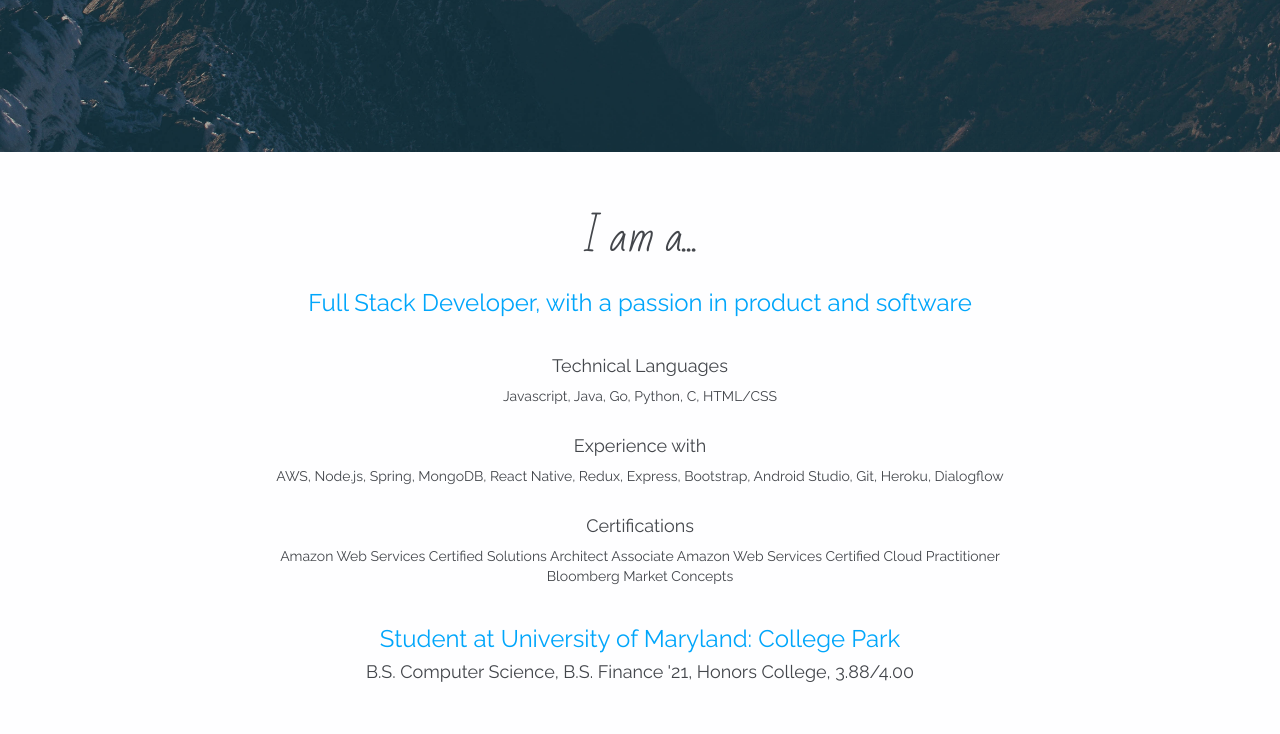
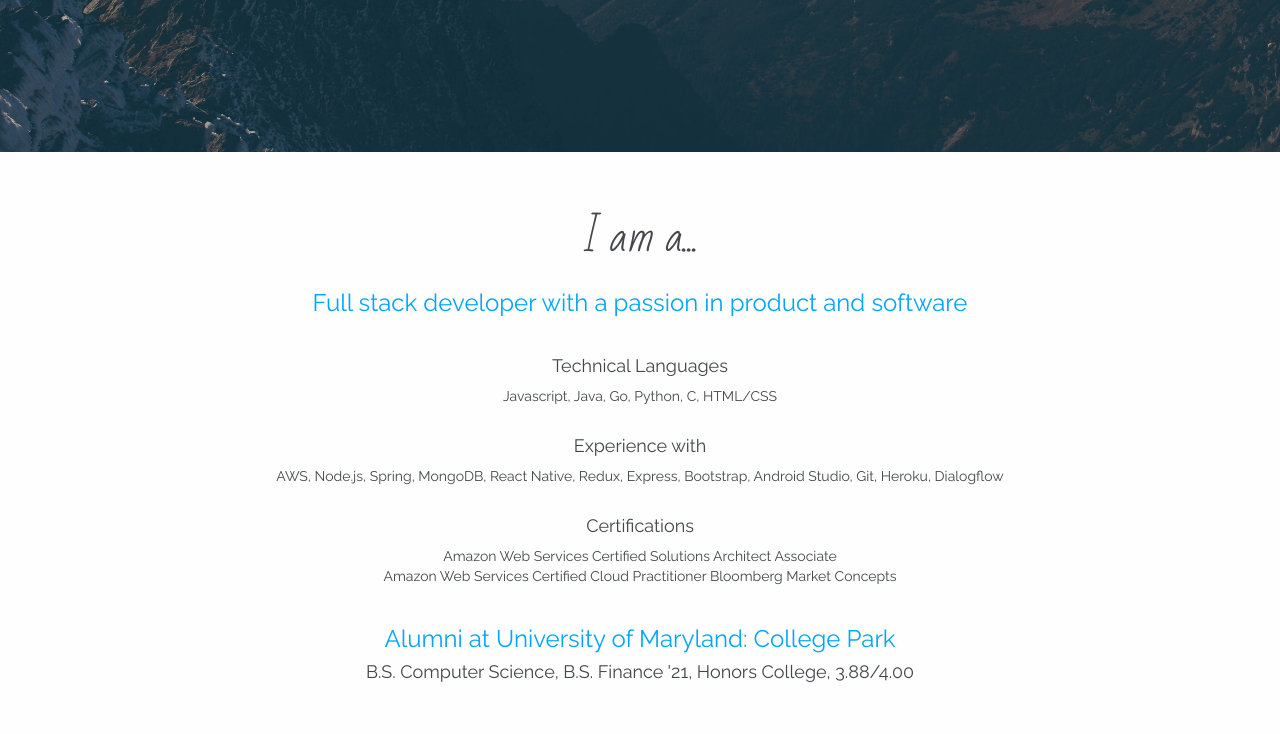
Before and after one commit to rwang99/rwang99.github.io, a website: page index.html in a window 1280 px wide. Shown: the part 648-1382 px from the top of the page. Drawn offline with nearby package versions, Linux system fonts and the light colour scheme; a web font is replaced by a local one.

Commit message:
quick edit

```diff
--- a/index.html
+++ b/index.html
@@ -74,7 +74,7 @@
 
 				<h1 class="heading">I am a...</h1>
 
-				<h3 class = "font-heading"> Full Stack Developer, with a passion in product and software</h3>
+				<h3 class = "font-heading"> Full stack developer with a passion in product and software</h3>
 
 				<br>
 				<h4>Technical Languages</h4>
@@ -89,13 +89,14 @@
 					<a href="https://www.credly.com/badges/458ff0b0-0892-4738-b6ac-924687087f13" target="_blank">
 						Amazon Web Services Certified Solutions Architect Associate
 					</a>
+					<br>
 					<a href="https://www.youracclaim.com/badges/3f67a0f1-63e7-4f45-9904-01e31ebecc4c/public_url" target="_blank">
 						Amazon Web Services Certified Cloud Practitioner
 					</a>
 					Bloomberg Market Concepts
 				<br><br>
 
-				<h3 class = "font-heading"> Student at University of Maryland: College Park </h3>
+				<h3 class = "font-heading"> Alumni at University of Maryland: College Park </h3>
 				<h4>
 					<span>B.S. Computer Science, B.S. Finance '21, Honors College, 3.88/4.00</span>
 				</h4>
```
